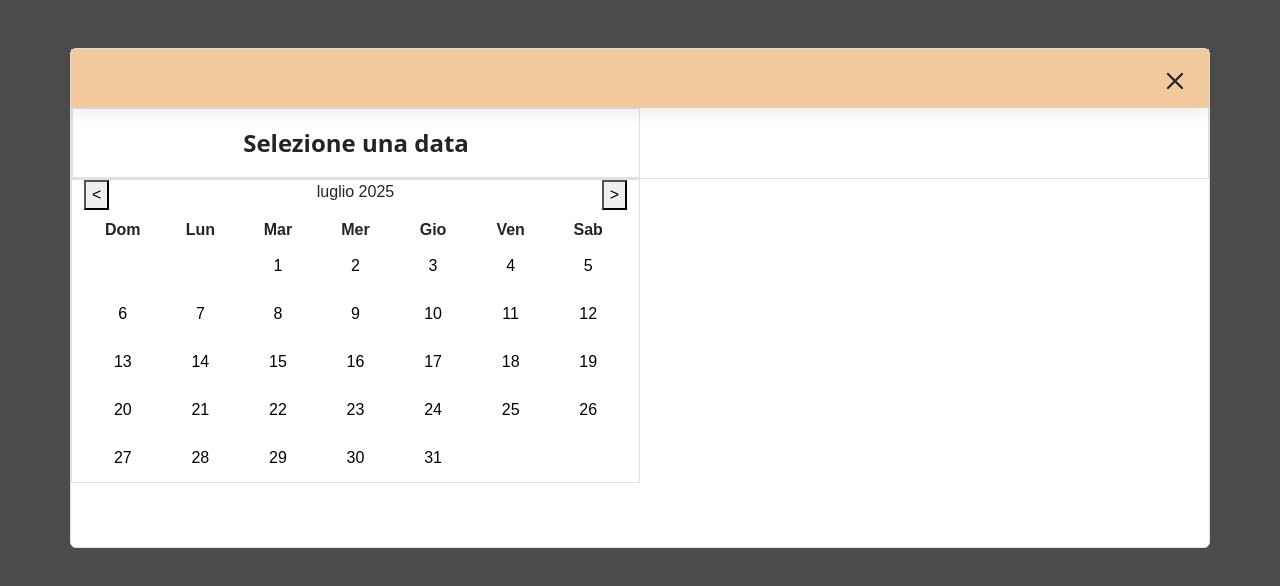
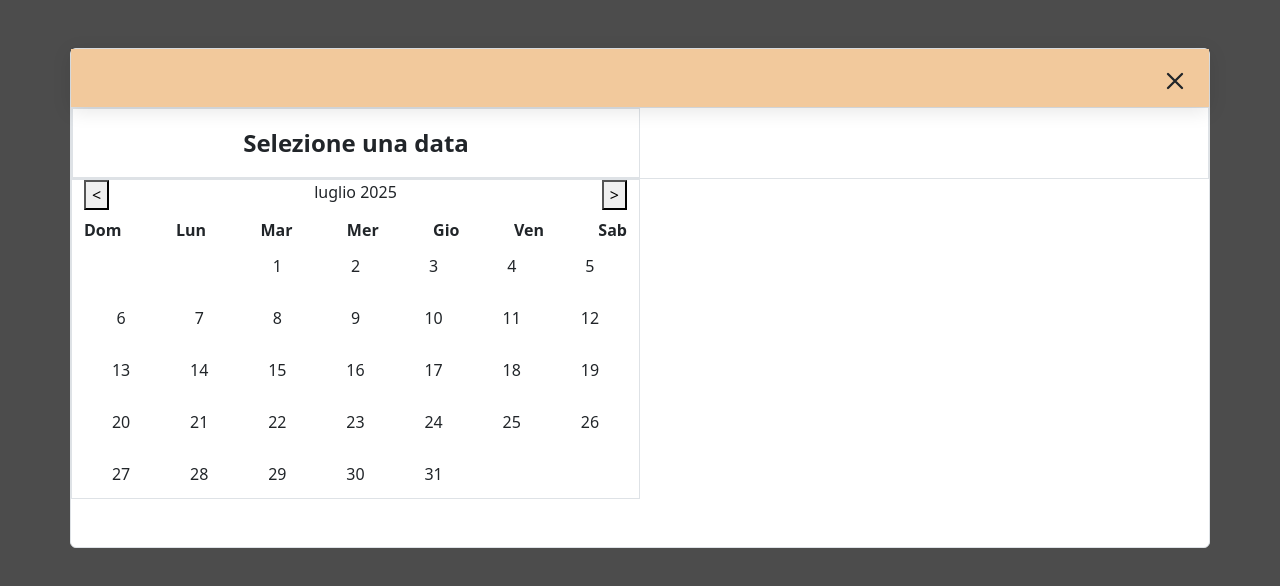
Before and after one commit to Gabri0223/Esame-finale, a React (Vite) app in the folder front-end/: page /prenotazione in a window 1280 px wide. Shown: the top 586 px of the page. Built offline with nearby package versions, Linux system fonts and the light colour scheme; a web font is replaced by a local one.

Commit message:
modifica al calendario

```diff
--- a/front-end/component/Calendario.jsx
+++ b/front-end/component/Calendario.jsx
@@ -60,73 +60,50 @@ function Calendario({ onDateChange }) {
       return false;
     }
   }
+  const renderGiorno = function (giorno) {
+    return <div key={giorno}>{giorno}</div>;
+  };
 
   return (
-    <div style={{ width: "100%", fontFamily: "Arial, sans-serif" }}>
-      <div
-        style={{
-          display: "flex",
-          justifyContent: "space-between",
-          marginBottom: "8px",
-          userSelect: "none",
-        }}
-      >
+    <div className="contenitoreCalndario">
+      <div className="d-flex justify-content-between mb-2">
         <button onClick={mesePrecedente}>{"<"}</button>
         <div>
-          {oggi.toLocaleString("it-IT", { month: "long", year: "numeric" })}
+          {new Date(anno, mese).toLocaleString("it-IT", {
+            month: "long",
+            year: "numeric",
+          })}
         </div>
         <button onClick={meseSuccessivo}>{">"}</button>
       </div>
 
+      <div className="d-flex justify-content-between text-center fw-bold">
+        {giorniSettimana.map(renderGiorno)}
+      </div>
+
       <div
+        className="text-center"
         style={{
           display: "grid",
           gridTemplateColumns: "repeat(7, 1fr)",
-          textAlign: "center",
-          fontWeight: "bold",
+          gap: "4px",
         }}
       >
-        {giorniSettimana.map(function (giorno) {
-          return <div key={giorno}>{giorno}</div>;
-        })}
-      </div>
-
-      <div
-        style={{
-          display: "grid",
-          gridTemplateColumns: "repeat(7, 1fr)",
-          textAlign: "center",
-        }}
-      >
-        {giorniArray.map(function (giorno, idx) {
-          let sfondo = "transparent";
-          let colore = "black";
-          let cursore = "default";
-
-          if (giorno !== null) {
-            cursore = "pointer";
-            if (isSelected(giorno)) {
-              sfondo = "#007bff";
-              colore = "white";
-            }
-          }
+        {giorniArray.map((giorno, i) => {
+          const isValid = giorno !== null;
+          const isActive = isValid && isSelected(giorno);
+          let className = "giorno";
+          if (isValid) className += " p-2 m-1 rounded text-center";
+          if (isActive) className += " bg-primary text-white";
 
           return (
             <div
-              key={idx}
-              onClick={function () {
-                selezionaData(giorno);
-              }}
-              style={{
-                padding: "10px",
-                margin: "2px",
-                cursor: cursore,
-                backgroundColor: sfondo,
-                color: colore,
-                borderRadius: "4px",
-              }}
+              key={i}
+              onClick={() => isValid && selezionaData(giorno)}
+              className={className}
+              style={{ cursor: isValid ? "pointer" : "default" }}
             >
-              {giorno !== null ? giorno : ""}
+              {giorno || ""}
             </div>
           );
         })}
--- a/front-end/component/Prenotazione.jsx
+++ b/front-end/component/Prenotazione.jsx
@@ -2,9 +2,14 @@ import Container from "react-bootstrap/Container";
 import Row from "react-bootstrap/Row";
 import Col from "react-bootstrap/Col";
 import { HiOutlineX } from "react-icons/hi";
-import React from "react";
 import Calendario from "./Calendario";
+import React, { useState } from "react";
+
 const Prenotazione = () => {
+  const [dataSelezionata, setDataSelezionata] = useState(null);
+  const handlerCambiamentoData = (data) => {
+    setDataSelezionata(data);
+  };
   return (
     <div className="overlay-dark">
       <Container className="border mt-5 focus-element rounded contenitorePrenotazione">
@@ -22,10 +27,19 @@ const Prenotazione = () => {
               Selezione una data
             </p>
           </Col>
+          <Col>
+            {dataSelezionata != null && (
+              <p className="fw-bold fs-4 text-center my-auto py-3">
+                {" "}
+                Seleziona una fascia oraria per il: {dataSelezionata.getDate()}/
+                {dataSelezionata.getMonth() + 1}/{dataSelezionata.getFullYear()}
+              </p>
+            )}
+          </Col>
         </Row>
         <Row>
           <Col xs={6} className="border">
-            <Calendario />
+            <Calendario onDateChange={handlerCambiamentoData} />
           </Col>
         </Row>
       </Container>
--- a/front-end/src/index.css
+++ b/front-end/src/index.css
@@ -401,12 +401,15 @@ a {
 
 .contenitorePrenotazione{
     height: 500px;
+    max-height: 500px;
 }
 
-.react-datepicker {
+.contenitoreCalendario{
     width: 100%;
-  font-size: 1.4rem;
-  padding: 1rem;
-  height: auto;
-  transform-origin: top left;
+    font-Family: "Arial, sans-serif"
 }
+
+.contenitoreGiorni{
+flex-Basis: 0;
+ min-Width: 0
+}
```
